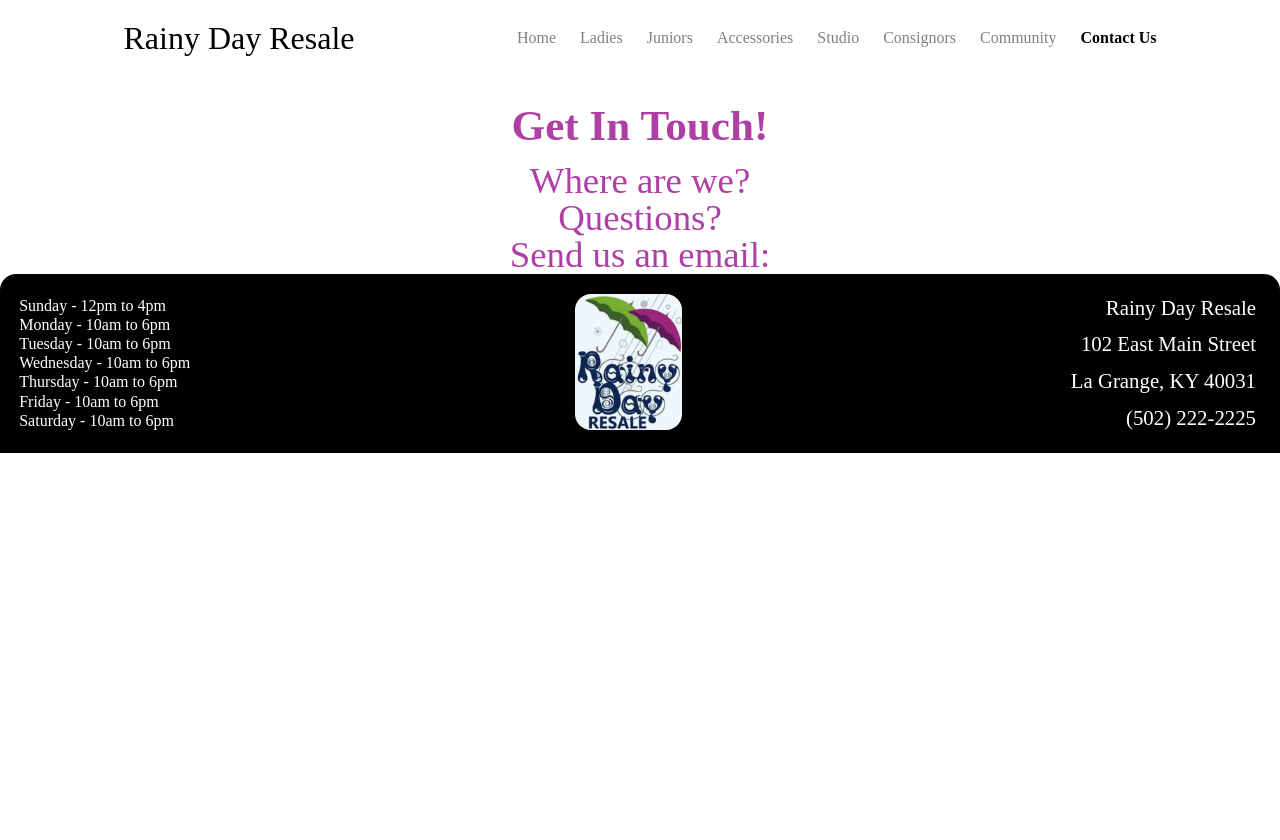
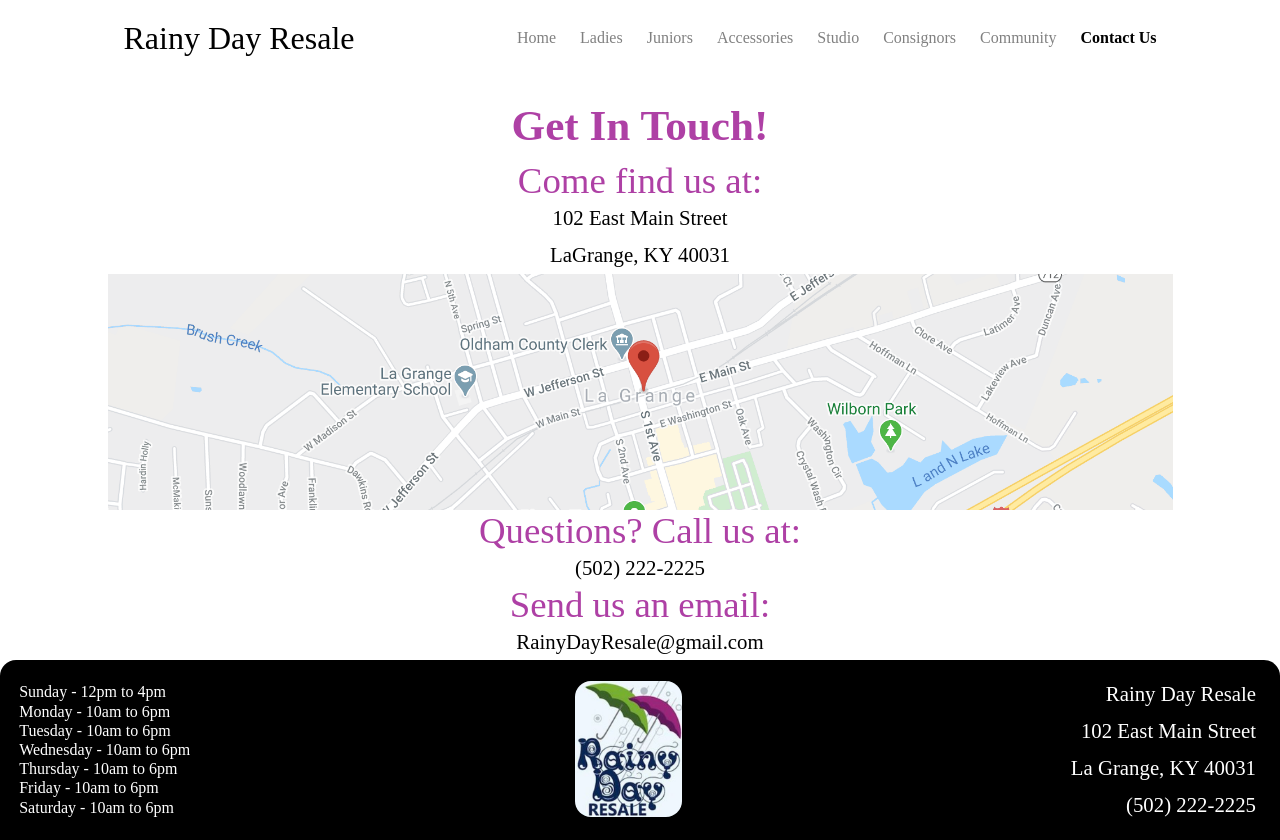
Before and after one commit to RaineBeauDubs/ShoppeSite, a React (Create React App) app in the folder shoppe/: page /contact in a window 1280 px wide. Before the commit the page ends 800 px from the top, so only its background shows below. Built offline with nearby package versions, Linux system fonts and the light colour scheme.

Commit message:
added map image as placeholder, added contact info

```diff
--- a/shoppe/src/components/contact/Contact.js
+++ b/shoppe/src/components/contact/Contact.js
@@ -5,9 +5,18 @@ function Contact() {
   return (
     <div className="contactContainer">
       <h2 className="colorHeader">Get In Touch!</h2>
-      <h3 className="colorSubHeader">Where are we?</h3>
-      <h3 className="colorSubHeader">Questions?</h3>
+      <h3 className="colorSubHeader">Come find us at:</h3>
+      <p>102 East Main Street</p>
+      <p>LaGrange, KY 40031</p>
+      <img
+        className="fakeMap"
+        src="/images/ConPlaceholderMap.png"
+        alt="Where we're located in LaGrange"
+      />
+      <h3 className="colorSubHeader">Questions? Call us at:</h3>
+      <p>(502) 222-2225</p>
       <h3 className="colorSubHeader">Send us an email:</h3>
+      <p>RainyDayResale@gmail.com</p>
     </div>
   );
 }
--- a/shoppe/src/components/contact/contact.css
+++ b/shoppe/src/components/contact/contact.css
@@ -0,0 +1,8 @@
+.contactContainer {
+  max-width: 1065px;
+  margin: 0 auto;
+}
+
+.fakeMap {
+  width: 100%;
+}
```
Also changed, not shown: shoppe/public/images/ConPlaceholderMap.png (added).
